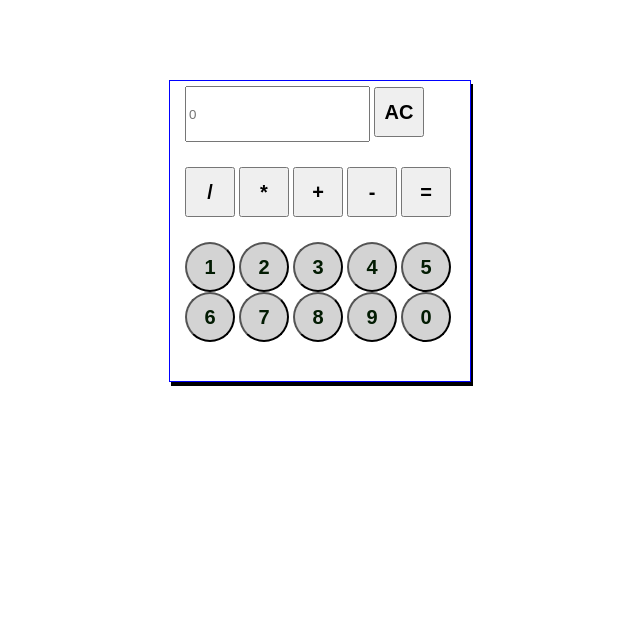
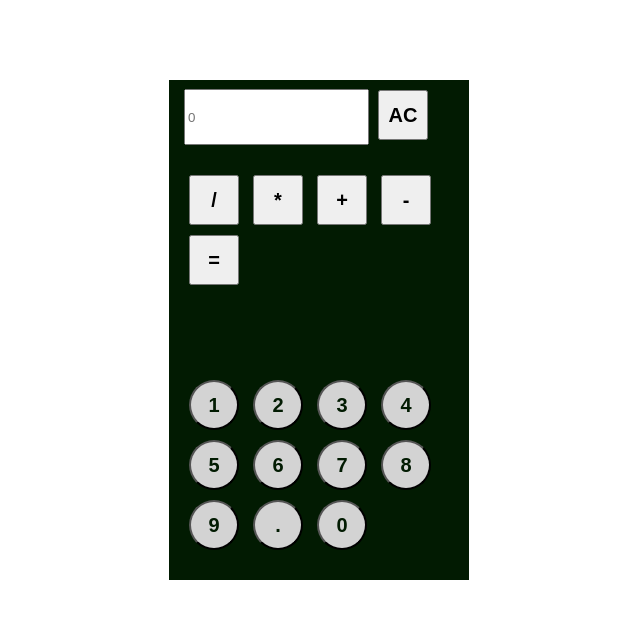
Before and after one commit to titi20117/JsCalculator, a plain HTML site: page project_Calculator/calc.html in a window 1280 px wide. Shown: the whole page, without its empty margins (87-727 px from the left). Drawn offline with Linux system fonts and the light colour scheme.

Commit message:
update 0.1

```diff
--- a/project_Calculator/calc.css
+++ b/project_Calculator/calc.css
@@ -6,12 +6,13 @@ body {
 
 #block-page {
     width: 300px;
-    height: 300px;
-    border: 1px solid blue;
-    box-shadow: 2px 4px black;
+    height: 500px;
+    border: none;
+    /* box-shadow: 2px 4px black; */
     position: absolute;
     left: 20%;
     top: 10%;
+    background-color: #021b02
 }
 
 .range {
@@ -28,6 +29,15 @@ body {
     height: 50px;
     font-size: 20px;
     font-weight: bolder;
+    margin: 5px;
+    -webkit-transition: background-color 2s ease-out;
+    -moz-transition:  background-color 2s ease-out;
+    -o-transition: background-color 2s ease-out;
+    transition: background-color 2s ease-out;
+}
+
+.operation:hover {
+    background-color: crimson;
 }
 
 .range-operation {
@@ -37,7 +47,7 @@ body {
 
 .range-number {
     position: relative;
-    top: 40px;
+    top: 100px;
 }
 
 input {
--- a/project_Calculator/calc.html
+++ b/project_Calculator/calc.html
@@ -58,6 +58,9 @@
             <button class="operation operation-number" value="9" id="button9">
                 9
             </button>
+            <button class="operation operation-number" value="." id="button-comma">
+                .
+            </button>
             <button class="operation operation-number" value="0" id="button0">
                 0
             </button>
--- a/project_Calculator/calc.js
+++ b/project_Calculator/calc.js
@@ -10,7 +10,6 @@ var oldNum = "";
 var  answerNum;
 var operatorForCalcul;
 
-// function setCurrentNumber(params){
     for (var i = 0, l = nums.length; i < l; i++) {
         var valueNums;
         nums[i].addEventListener('click', function(){
@@ -22,20 +21,13 @@ var operatorForCalcul;
                 currentNum = currentNum + valueNums;
                 console.log(currentNum);
                 response.setAttribute("value", currentNum);
-                // answerNum = response.getAttribute("value");
-                // console.log(answerNum);
 
             }
         })
 
     }
-// }
 
 
-//method with operation
-// function mathoperation(params){
-    // setCurrentNumber(nums);
-    // console.log(answerNum);
     for (var i = 0; i < mathOps.length; i++) {
         mathOps[i].addEventListener('click', function() {
             console.log('ans: ' + currentNum);
@@ -44,7 +36,7 @@ var operatorForCalcul;
             oldNum = currentNum;
             currentNum = "";
             operatorForCalcul = this.getAttribute("id");
-            response.setAttribute("value", "");
+            response.setAttribute("value", oldNum);
             console.log("oldNum = " + oldNum);
             console.log("....................");
             console.log("currentNum = " + currentNum);
@@ -52,7 +44,7 @@ var operatorForCalcul;
 
     }
 
-// function solutionEgal() {
+
     var buttonEgal = document.getElementById("button-equal");
     buttonEgal.addEventListener("click", function(){
         console.log(currentNum);
@@ -60,8 +52,6 @@ var operatorForCalcul;
         response.setAttribute("value", currentNum);
         console.log(answerNum);
     })
-    // return answerNum;
-// }
 
 function calculator(params1) {
     oldNum = parseFloat(oldNum);
```
